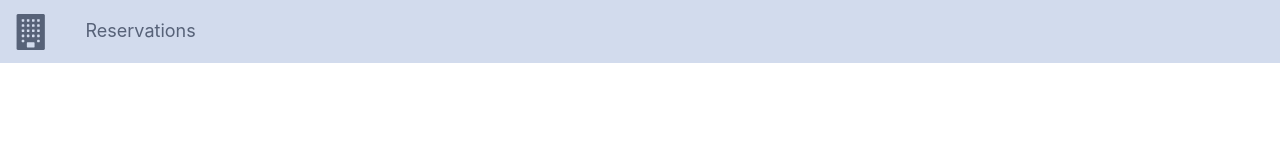
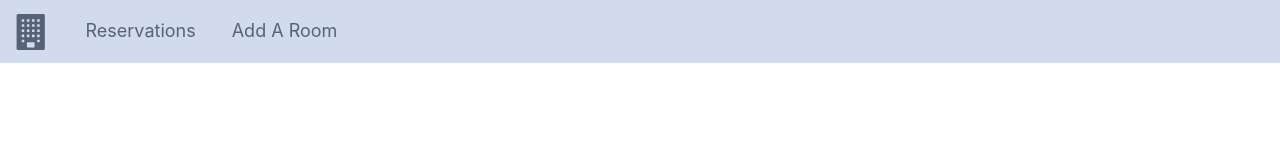
Before and after one commit to CStanton-dev/cosmic-reservations, a Next.js app: page / in a window 1280 px wide. Shown: the top 160 px of the page. Built offline with nearby package versions, Linux system fonts and the light colour scheme.

Commit message:
Added Link to the `add-a-room` page
Included a new link to the page that allows users to add to their database entries.

```diff
--- a/components/navbar.js
+++ b/components/navbar.js
@@ -14,6 +14,9 @@ export default function Navbar() {
       <Link href='/reservations'>
         <a className={styles.NavLink}>Reservations</a>
       </Link>
+      <Link href='/add-a-room'>
+        <a className={styles.NavLink}>Add A Room</a>
+      </Link>
     </nav>
   )
 }
```
